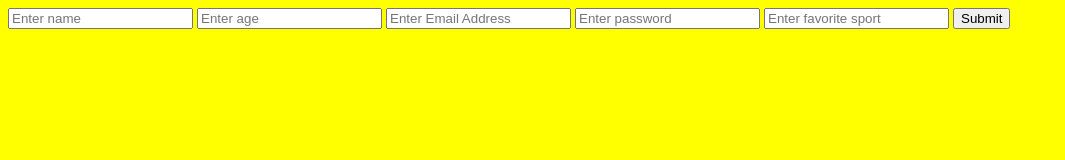
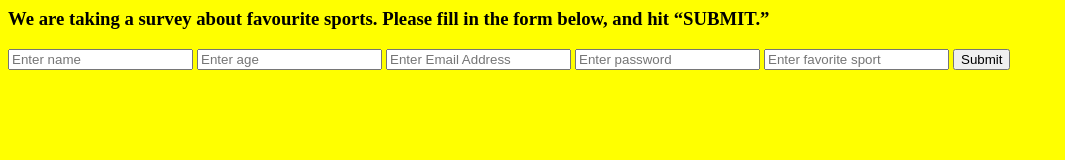
Before and after one commit to ac123770/Bank, a plain HTML site: page index.HTML in a window 1280 px wide. Shown: the whole page, without its empty margins (0-1065 px from the left). Drawn offline with Linux system fonts and the light colour scheme.

Commit message:
added heading

```diff
--- a/index.HTML
+++ b/index.HTML
@@ -7,6 +7,8 @@
     </style>
   </head>
   <body>
+    <h3>We are taking a survey about favourite sports. Please fill in the form below, and hit “SUBMIT.”</h3>
+
     <input id="name" type="text" placeholder="Enter name">
     <input id="age" type="number" placeholder="Enter age">
     <input id="email" placeholder="Enter Email Address">
```
